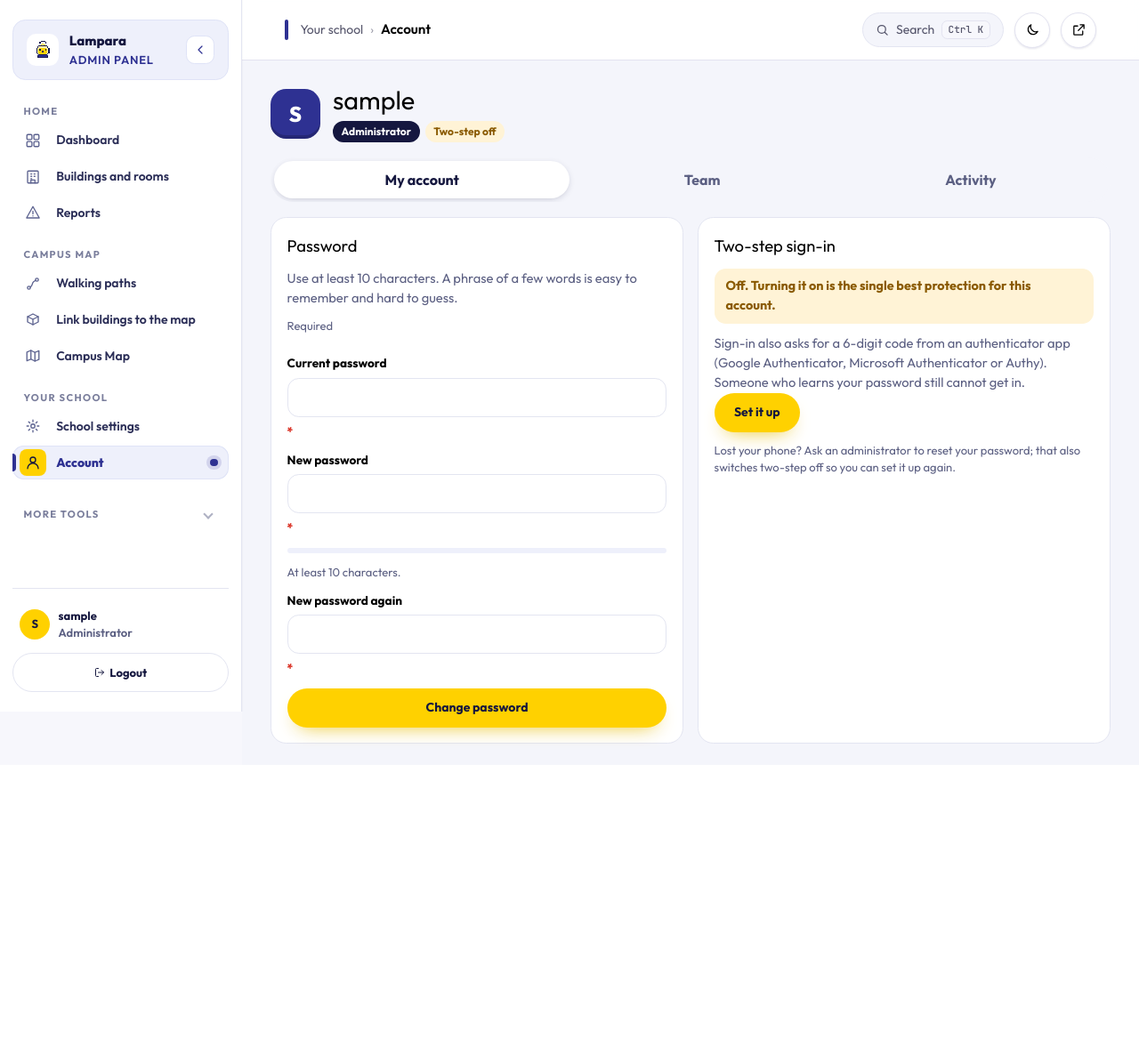
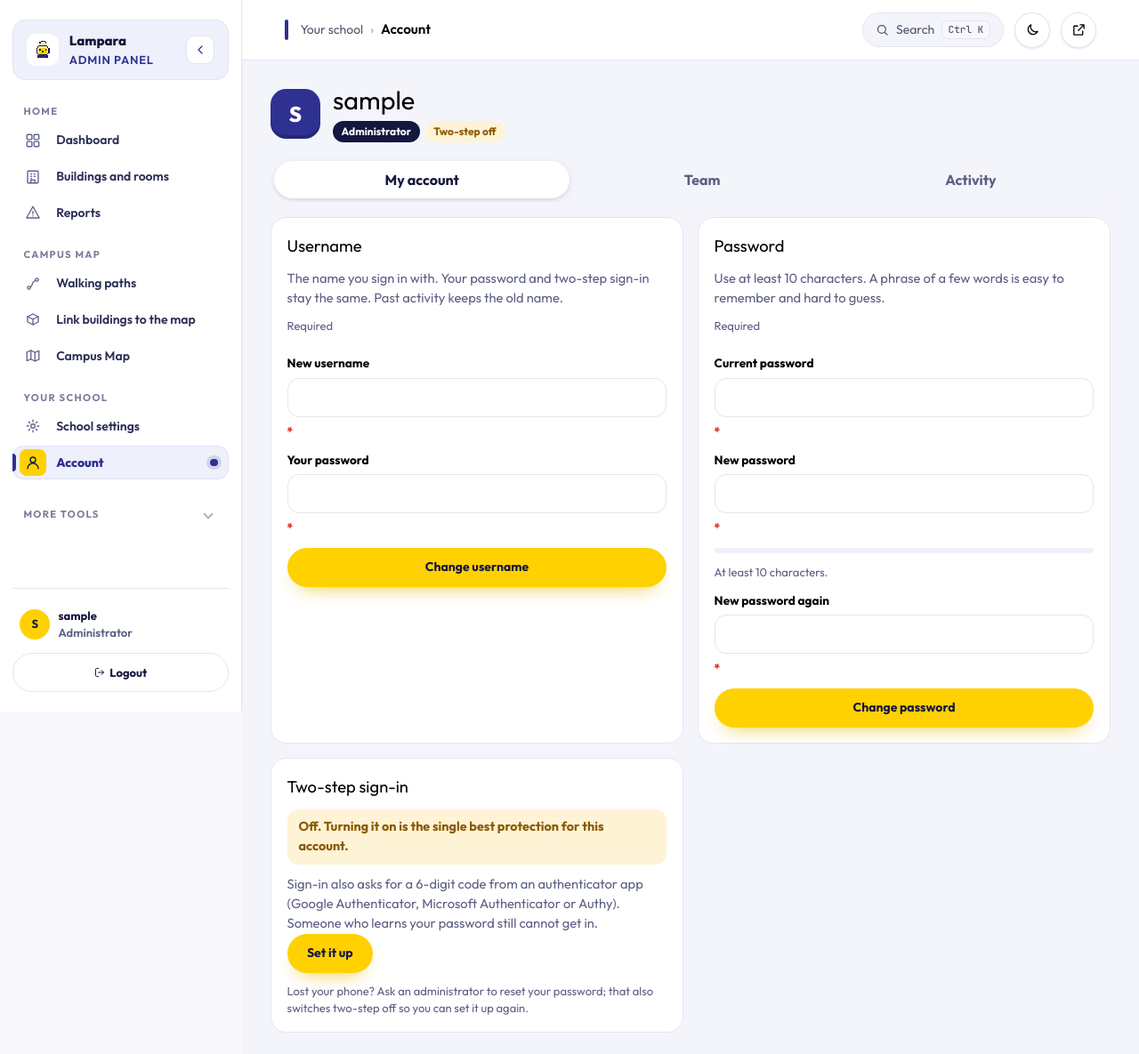
Before and after one commit to linovvin-sys/Lampara, a PHP site: page /Frontend/View/Admin/account.php in a window 1280 px wide. Shown: the whole page at 89% size. Before the commit the page ends 836 px from the top, so only its background shows below. Run offline with PHP 8.4, Linux system fonts and the light colour scheme; the visitor is signed in with stand-in values (Sample User, id 1); data comes from the database, SQL or seed files in the repository; data that the repository does not hold is empty; style sheets or scripts are compiled from the project's sources.

Commit message:
Account: change your own username; fix two-step setup text layout
Co-Authored-By: Claude Sonnet 5.5 <noreply@anthropic.com>

```diff
--- a/Backend/api/account.php
+++ b/Backend/api/account.php
@@ -5,6 +5,7 @@
 // GET  /api/account.php?list=1             -> admin only: every account { username, role, disabled, two_step, created_at }
 // GET  /api/account.php?audit=1            -> admin only: the latest 100 security events (sign-ins, report decisions, account changes)
 // POST /api/account.php?action=password    body { current, new }      change your password
+// POST /api/account.php?action=username   body { username, password }   change your own username (needs your password)
 // POST /api/account.php?action=2fa_begin                              start two-step sign-in: returns { secret, uri } to add to an authenticator app
 // POST /api/account.php?action=2fa_confirm body { code }              finish it with a code from the app
 // POST /api/account.php?action=2fa_off     body { password, code? }   switch it off (needs your password, and a code when it is on)
@@ -92,6 +93,20 @@ if ($action === 'password') {
     echo json_encode(['success' => true]);
     exit;
 }
+if ($action === 'username') {
+    $u = trim((string) ($in['username'] ?? ''));
+    if (!password_verify((string) ($in['password'] ?? ''), $me['password_hash'])) { audit_log($conn, 'username_change_failed', $me['username'], 'wrong password'); acc_fail(403, 'Your password is not right'); }
+    if (!preg_match('/^[A-Za-z0-9._-]{3,30}$/', $u)) acc_fail(400, 'Use 3 to 30 letters, numbers, dots, dashes or underscores for the username');
+    if ($u === $me['username']) acc_fail(400, 'That is already your username');
+    $ex = $conn->prepare('SELECT 1 FROM admins WHERE username = ? AND id <> ?'); $ex->bind_param('si', $u, $id); $ex->execute();
+    if ($ex->get_result()->fetch_row()) acc_fail(409, 'That username is already taken');
+    $stmt = $conn->prepare('UPDATE admins SET username = ? WHERE id = ?'); $stmt->bind_param('si', $u, $id); $stmt->execute();
+    $_SESSION['admin_username'] = $u;
+    audit_log($conn, 'username_changed', $u, 'was ' . $me['username']);
+    echo json_encode(['success' => true, 'username' => $u]);
+    exit;
+}
+
 if ($action === '2fa_begin') {
     if (!empty($me['totp_secret'])) acc_fail(400, 'Two-step sign-in is already on');
     $secret = totp_new_secret();
--- a/Frontend/Css/Admin/account.css
+++ b/Frontend/Css/Admin/account.css
@@ -29,7 +29,8 @@
 .ac-state { margin: 0; padding: 0.6rem 0.8rem; border-radius: 0.8rem; font-weight: 700; font-size: 0.9rem; }
 .ac-state.is-on { background: #e3f5e9; color: #1b6b3a; } .ac-state.is-off { background: #fff3d6; color: #8a5a00; }
 .ac-steps { margin: 0; padding-left: 1.2rem; display: grid; gap: 1rem; font-size: 0.92rem; line-height: 1.5; }
-.ac-steps li > * { display: block; margin-top: 0.4rem; }
+.ac-steps[hidden] { display: none; }
+.ac-steps li > span { display: block; margin-top: 0.4rem; }
 .ac-key { padding: 0.7rem 0.9rem; border-radius: 0.8rem; background: var(--v2-wash, #f4f5fb); font-family: 'JetBrains Mono', ui-monospace, monospace; font-size: 0.95rem; letter-spacing: 0.06em; overflow-wrap: anywhere; user-select: all; }
 .ac-key.big { font-size: 1.35rem; text-align: center; padding: 1.1rem; }
 .ac-codeRow { display: grid; grid-template-columns: 1fr auto; gap: 0.5rem; }
--- a/Frontend/Js/Admin/account.js
+++ b/Frontend/Js/Admin/account.js
@@ -64,6 +64,12 @@
     if (v.length >= 10) s++; if (v.length >= 14) s++; if (/[A-Z]/.test(v) && /[a-z]/.test(v)) s++; if (/\d/.test(v) || /[^A-Za-z0-9]/.test(v)) s++;
     $('pwBar').style.width = (s * 25) + '%'; $('pwBar').dataset.level = s;
     $('pwHint').textContent = !v ? 'At least 10 characters.' : v.length < 10 ? (10 - v.length) + ' more character' + (10 - v.length === 1 ? '' : 's') + ' needed.' : ['', 'Okay. A longer phrase is stronger.', 'Good.', 'Strong.', 'Very strong.'][s] || 'Good.';
+  });
+  $('unForm').addEventListener('submit', async (ev) => {
+    ev.preventDefault();
+    const r = await call('?action=username', { username: $('unNew').value.trim(), password: $('unPw').value });
+    if (!r.success) return say($('unMsg'), r.error || 'Could not change it.', false);
+    $('unForm').reset(); say($('unMsg'), 'Username changed to ' + r.username + '.', true); load();
   });
   $('pwForm').addEventListener('submit', async (ev) => {
     ev.preventDefault();
--- a/Frontend/View/Admin/account.php
+++ b/Frontend/View/Admin/account.php
@@ -54,6 +54,17 @@ $pageJsVer = filemtime(__DIR__ . '/../../Js/Admin/account.js');
       <!-- MY ACCOUNT -->
       <div class="ac-pane grid gap-4" id="paneMe" role="tabpanel">
         <div class="ac-two grid grid-cols-1 gap-4 min-[720px]:grid-cols-2">
+          <section class="ac-box" aria-labelledby="unH">
+            <h2 id="unH">Username</h2>
+            <p class="ac-sub">The name you sign in with. Your password and two-step sign-in stay the same. Past activity keeps the old name.</p>
+            <form id="unForm" autocomplete="off" class="ac-form grid gap-3">
+              <label class="ac-field grid gap-1.5" for="unNew"><span>New username</span><input id="unNew" type="text" autocomplete="username" minlength="3" maxlength="30" pattern="[A-Za-z0-9._\-]{3,30}" required></label>
+              <label class="ac-field grid gap-1.5" for="unPw"><span>Your password</span><input id="unPw" type="password" autocomplete="current-password" required></label>
+              <button type="submit" class="btn btn-primary">Change username</button>
+              <p class="ac-msg" id="unMsg" role="status"></p>
+            </form>
+          </section>
+
           <section class="ac-box" aria-labelledby="pwH">
             <h2 id="pwH">Password</h2>
             <p class="ac-sub">Use at least 10 characters. A phrase of a few words is easy to remember and hard to guess.</p>
--- a/Frontend/sw.js
+++ b/Frontend/sw.js
@@ -26,7 +26,7 @@
 // student data fresh is done by Js/Include/student-offline.js.
 
 // Bump this whenever phones must drop their saved copies (old versions' caches are deleted on activate).
-const VERSION = 'lampara-sw-v71';
+const VERSION = 'lampara-sw-v73';
 const CACHE_PAGES = VERSION + '-pages';           // admin pages (private)
 const CACHE_API = VERSION + '-api';               // admin-only API reads (private)
 const CACHE_STUDENT_PAGES = VERSION + '-student-pages'; // public
```
